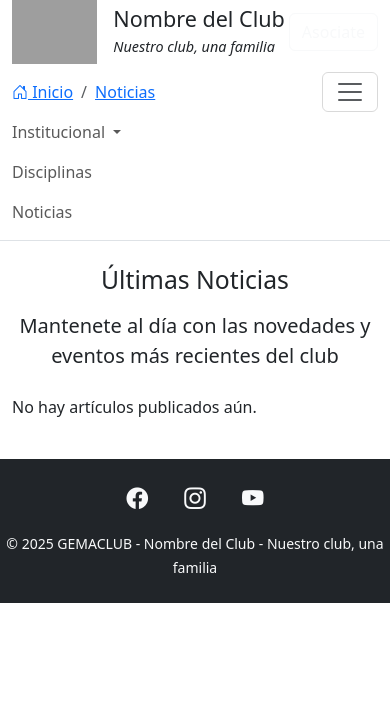
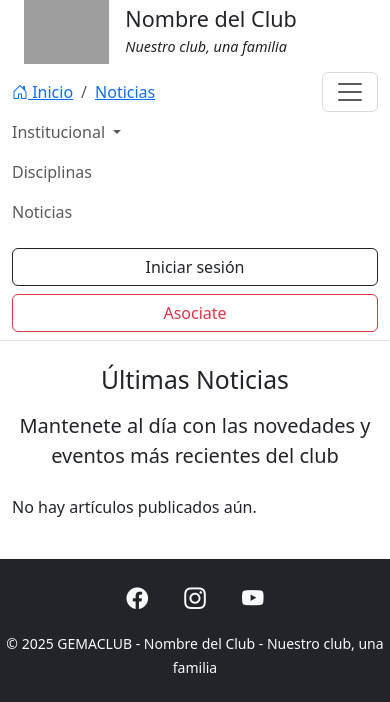
Before and after one commit to danilus/GEMACLUB, a Django app: page /articulos/ in a window 390 px wide, after a click that opens the changed part. Shown: the top 702 px of the page. Run offline with Django 5.2, Linux system fonts and the light colour scheme; data that the repository does not hold is empty; grey boxes are pictures that could not be loaded.

Commit message:
pavaditas

```diff
--- a/website/templates/website/base.html
+++ b/website/templates/website/base.html
@@ -23,7 +23,7 @@
 
 <body>
     <!-- Encabezado institucional -->
-    <div class="site-header">
+    <header class="site-header container-fluid">
         <div class="container d-flex align-items-center justify-content-between flex-wrap">
             <div class="branding d-flex align-items-center gap-3">
                 <img src="{% static 'img/logo_fondo_negro.png' %}" alt="Logo del Club" height="64">
@@ -32,11 +32,13 @@
                     <p class="mb-0 fst-italic" style="font-size: 0.9rem;">Nuestro club, una familia</p>
                 </div>
             </div>
-            <div class="cta">
+
+            <div class="cta d-none d-lg-flex align-items-center gap-3">
+                <a href="{#% url 'login' %#}" class="btn btn-outline-light">Iniciar sesión</a>
                 <a href="#" class="btn btn-outline-light">Asociate</a>
             </div>
         </div>
-    </div>
+    </header>
 
     <!-- Navbar -->
     <nav class="navbar navbar-expand-lg border-bottom">
@@ -46,6 +48,7 @@
                 aria-controls="navbarNav" aria-expanded="false" aria-label="Toggle navigation">
                 <span class="navbar-toggler-icon"></span>
             </button>
+
             <div class="collapse navbar-collapse" id="navbarNav">
                 <ul class="navbar-nav ms-auto">
                     <li class="nav-item dropdown">
@@ -81,6 +84,12 @@
 
                     <li class="nav-item"><a class="nav-link custom-nav-link" href="{% url 'website:articles' %}">Noticias</a></li>
                 </ul>
+
+                <!-- CTA para móviles -->
+                <div class="cta d-block d-lg-none mt-3">
+                    <a href="{#% url 'login' %#}" class="btn btn-outline-dark w-100 mb-2">Iniciar sesión</a>
+                    <a href="#" class="btn btn-outline-danger w-100">Asociate</a>
+                </div>
             </div>
         </div>
     </nav>
```
Also changed, not shown: 2 other files.
